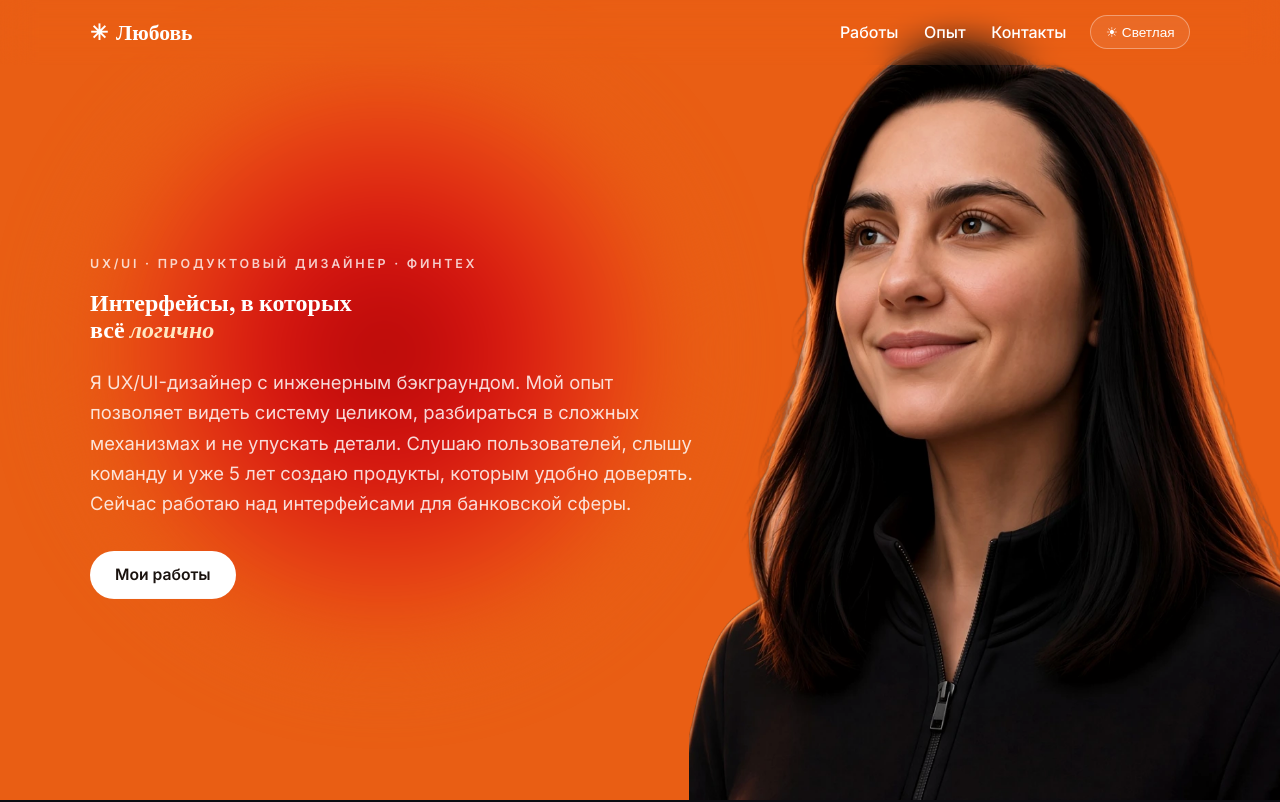
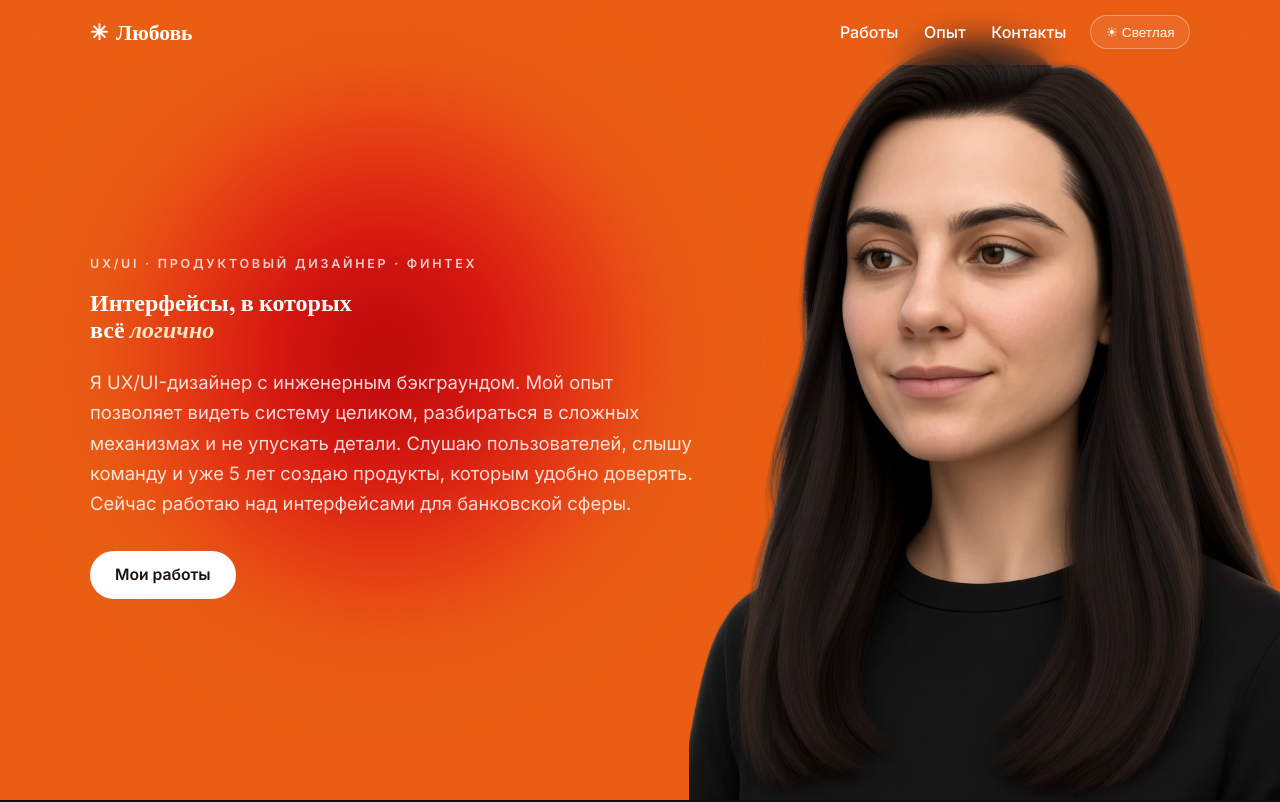
Before and after one commit to lyubov-dotcom/my_website, a React (Vite) app: page /#/ in a window 1280 px wide. Shown: the top 802 px of the page. Built offline with nearby package versions, Linux system fonts and the light colour scheme.

Commit message:
Use the requested 3D face with a closed-lip smile
Swap the hero bust to the attached likeness and keep the light sealed-mouth smile on a transparent cutout.

Co-authored-by: lyubov-dotcom <lyubov-dotcom@users.noreply.github.com>

```diff
--- a/src/components/HeroAvatar.tsx
+++ b/src/components/HeroAvatar.tsx
@@ -1,6 +1,6 @@
 import '../HeroAvatar.css'
 
-const photo = `${import.meta.env.BASE_URL}avatar/lyubov-closed-smile.webp`
+const photo = `${import.meta.env.BASE_URL}avatar/lyubov-this-face-smile.webp`
 
 function HeroAvatar() {
   return (
```
Also changed, not shown: public/avatar/lyubov-closed-smile.webp (deleted), public/avatar/lyubov-this-face-smile.webp (added).
